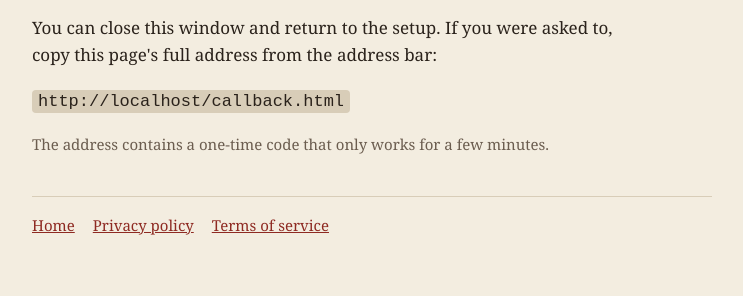
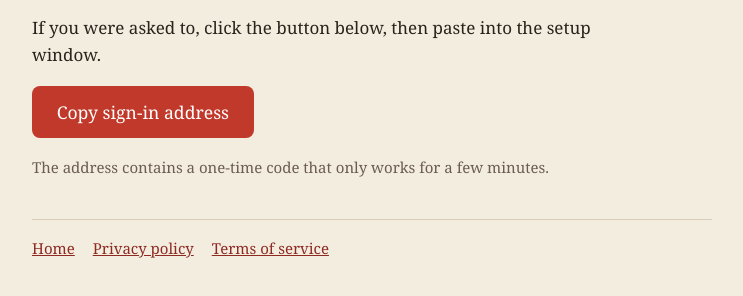
Before and after one commit to businesscasualfox-debug/last-seen-in-site, a plain HTML site: page callback.html in a window 1280 px wide. Shown: the part 126-422 px from the top of the page, without its empty margins (268-1011 px from the left). Drawn offline with Linux system fonts and the light colour scheme.

Commit message:
Callback page: copy button for the full sign-in address
Co-Authored-By: Claude Opus 5.5 <noreply@anthropic.com>
Claude-Session: https://claude.ai/code/session_01PXnaMNfUDhX3hBozGsuqZE

```diff
--- a/callback.html
+++ b/callback.html
@@ -1,8 +1,12 @@
 <!doctype html><html lang="en"><head><meta charset="utf-8"><meta name="viewport" content="width=device-width,initial-scale=1"><title>Signed in · Last Seen In</title><link rel="stylesheet" href="style.css"><link rel="icon" href="icon.png"></head><body><main>
 <div class="kicker">Last Seen In uploader</div>
 <h1>Sign-in received</h1>
-<p>You can close this window and return to the setup. If you were asked to, copy this page's full address from the address bar:</p>
-<p><code id="u"></code></p>
-<script>document.getElementById('u').textContent=location.href.replace(/([?&]code=)[^&]{6}[^&]*/,'$1…');</script>
+<p>If you were asked to, click the button below, then paste into the setup window.</p>
+<p><button id="b" style="font:inherit;font-size:1.1rem;padding:.7em 1.4em;border-radius:8px;border:0;background:#c0392b;color:#fff;cursor:pointer">Copy sign-in address</button> <span id="ok" class="muted"></span></p>
+<script>
+document.getElementById('b').onclick=function(){var u=location.href,ok=document.getElementById('ok');
+(navigator.clipboard?navigator.clipboard.writeText(u):Promise.reject()).then(function(){ok.textContent='Copied. Now paste it into the setup window.';},
+function(){var t=document.createElement('textarea');t.value=u;document.body.appendChild(t);t.select();document.execCommand('copy');t.remove();ok.textContent='Copied. Now paste it into the setup window.';});};
+</script>
 <p class="muted">The address contains a one-time code that only works for a few minutes.</p>
 <nav><a href="index.html">Home</a><a href="privacy.html">Privacy policy</a><a href="terms.html">Terms of service</a></nav></main></body></html>
```
